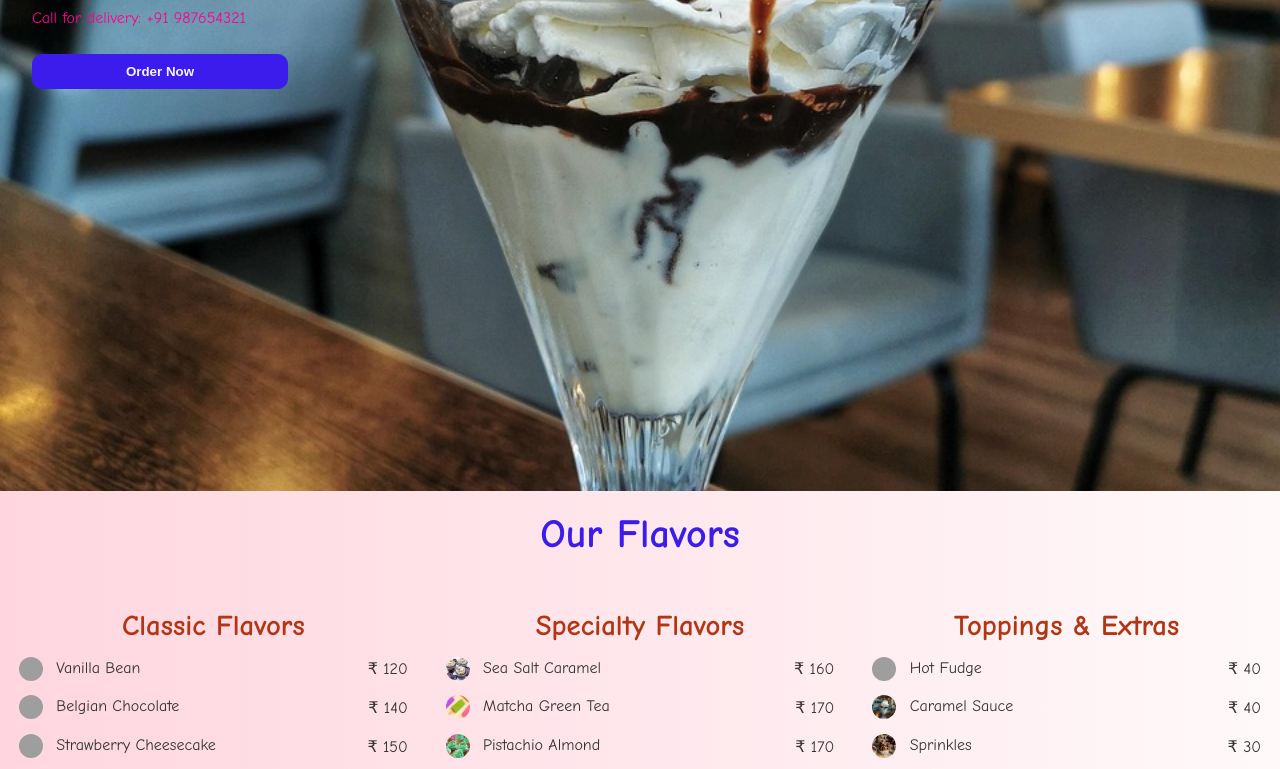
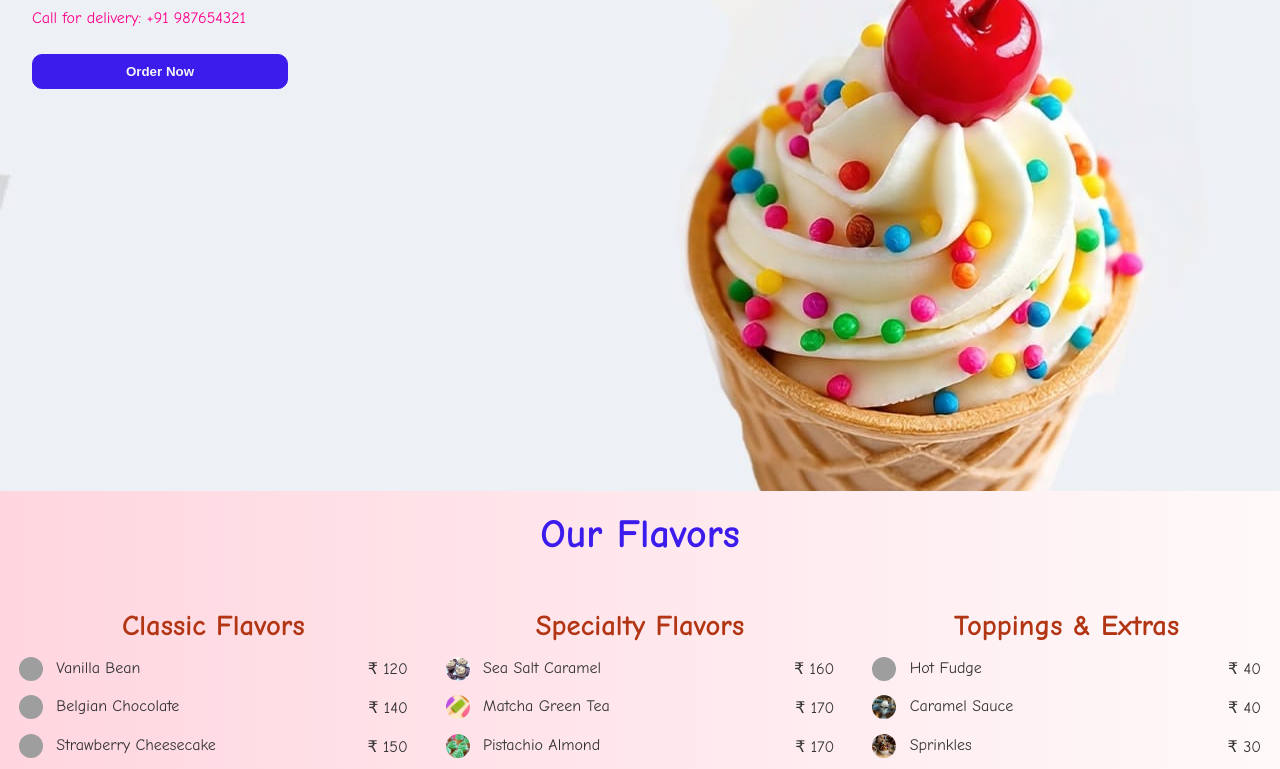
Before and after one commit to Revathy77/Frontend_Projects, a plain HTML site: page index.html in a window 1280 px wide. Shown: the part 309-1078 px from the top of the page. Drawn offline with Linux system fonts and the light colour scheme; grey boxes are pictures that could not be loaded.

Commit message:
Update style.css

```diff
--- a/style.css
+++ b/style.css
@@ -11,7 +11,7 @@ body,h2{
 }
 
 .landing{
-    background-image: url('media/img7.jpeg');
+    background-image: url('media/img9.jpeg');
     background-size: cover;
     background-position: center;
     height:100vh;
```
